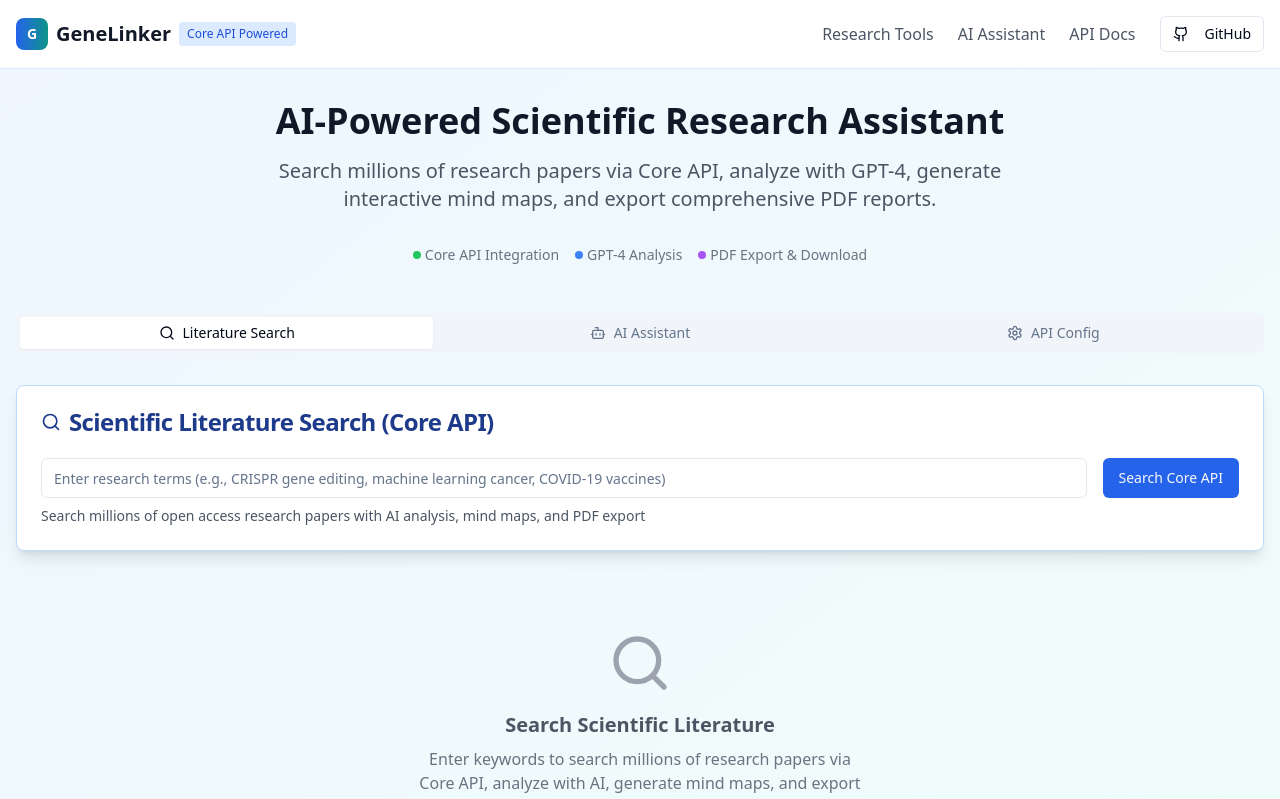
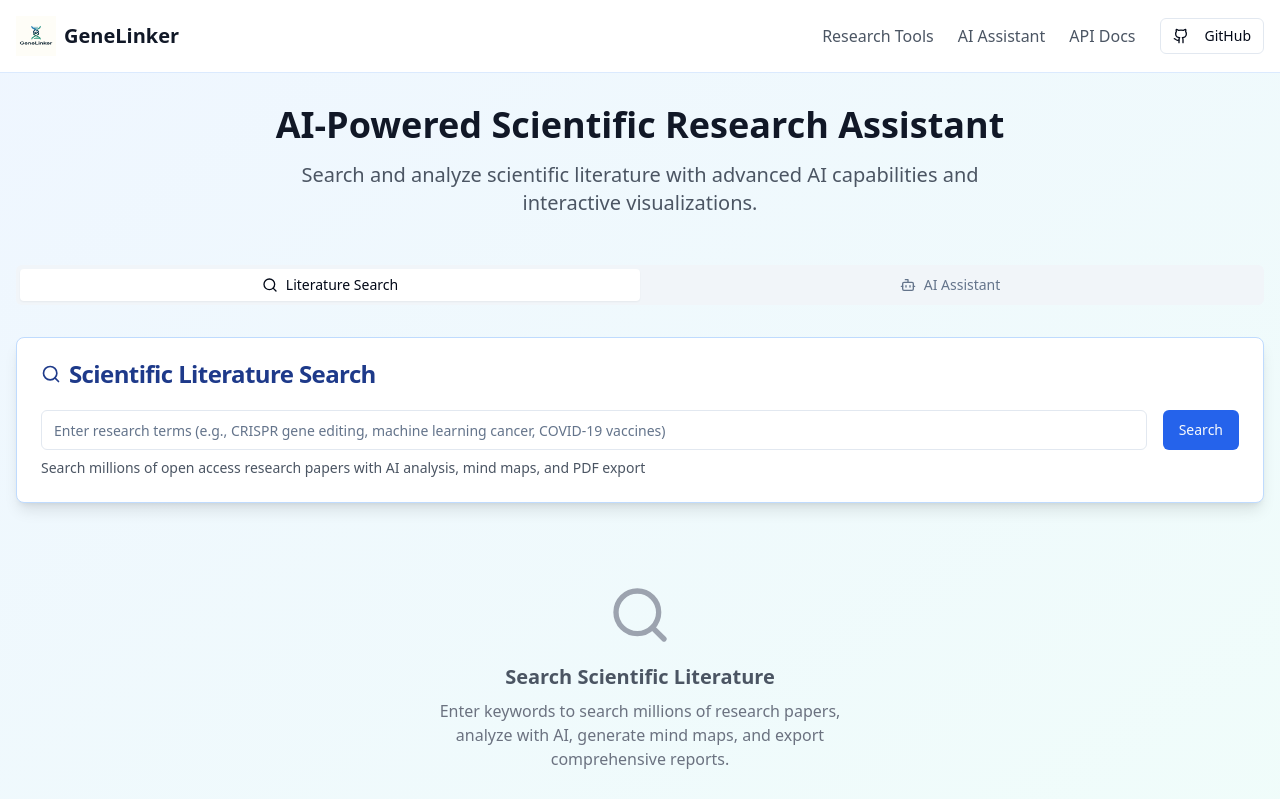
Before and after one commit to godofghost-007/gene-linker-ai-nexus, a React (Vite) app: page / in a window 1280 px wide. Shown: the top 799 px of the page. Built offline with nearby package versions, Linux system fonts and the light colour scheme.

Commit message:
Refactor: Update logo and UI text
Replaced the "G" in the logo with the GeneLinker logo, removed unnecessary text from the frontend, and removed the API config tab.

```diff
--- a/src/components/ElizaPlugin.tsx
+++ b/src/components/ElizaPlugin.tsx
@@ -1,4 +1,3 @@
-
 import { useState } from "react";
 import { Card, CardContent, CardHeader, CardTitle } from "@/components/ui/card";
 import { Input } from "@/components/ui/input";
@@ -165,7 +164,7 @@ const ElizaPlugin = () => {
         <CardHeader>
           <CardTitle className="flex items-center gap-2 text-purple-900">
             <MessageCircle className="w-5 h-5" />
-            AI Research Assistant (GPT-4 Powered)
+            AI Research Assistant
           </CardTitle>
         </CardHeader>
         <CardContent>
@@ -246,7 +245,7 @@ const ElizaPlugin = () => {
         <CardHeader>
           <CardTitle className="flex items-center gap-2 text-indigo-900">
             <Link className="w-5 h-5" />
-            Gene Literature Analysis (AI Enhanced)
+            Gene Literature Analysis
           </CardTitle>
         </CardHeader>
         <CardContent>
--- a/src/pages/Index.tsx
+++ b/src/pages/Index.tsx
@@ -1,3 +1,4 @@
+
 import { useState } from "react";
 import { Card, CardContent, CardHeader, CardTitle } from "@/components/ui/card";
 import { Input } from "@/components/ui/input";
@@ -6,9 +7,8 @@ import { useToast } from "@/hooks/use-toast";
 import { Skeleton } from "@/components/ui/skeleton";
 import { Tabs, TabsContent, TabsList, TabsTrigger } from "@/components/ui/tabs";
 import { Badge } from "@/components/ui/badge";
-import { Search, Download, Github, Lightbulb, FileText, Bot, Settings, ExternalLink, BookOpen, Brain } from "lucide-react";
+import { Search, Download, Github, Lightbulb, FileText, Bot, ExternalLink, BookOpen, Brain } from "lucide-react";
 import ElizaPlugin from "@/components/ElizaPlugin";
-import ApiConfig from "@/components/ApiConfig";
 import EnhancedMindMap from "@/components/EnhancedMindMap";
 import { searchCoreAPI, analyzePaperWithCore, downloadPaperPDF } from "@/utils/coreApiService";
 import { exportAnalysisToPDF } from "@/utils/pdfExport";
@@ -69,12 +69,12 @@ const Index = () => {
 
       toast({
         title: "Search completed",
-        description: `Found ${response.total_results} papers via Core API`,
+        description: `Found ${response.total_results} papers`,
       });
     } catch (error) {
       toast({
         title: "Search failed",
-        description: "Unable to fetch papers from Core API. Please try again.",
+        description: "Unable to fetch papers. Please try again.",
         variant: "destructive",
       });
     } finally {
@@ -174,11 +174,12 @@ const Index = () => {
         <div className="container mx-auto px-4 py-4">
           <div className="flex items-center justify-between">
             <div className="flex items-center space-x-2">
-              <div className="w-8 h-8 bg-gradient-to-r from-blue-600 to-teal-600 rounded-lg flex items-center justify-center">
-                <span className="text-white font-bold text-sm">G</span>
-              </div>
+              <img
+                src="/lovable-uploads/95eed986-cbe2-4cff-bcac-bfd6e297178e.png"
+                alt="GeneLinker Logo"
+                className="w-10 h-10"
+              />
               <h1 className="text-xl font-bold text-gray-900">GeneLinker</h1>
-              <span className="text-xs bg-blue-100 text-blue-700 px-2 py-1 rounded">Core API Powered</span>
             </div>
             <nav className="hidden md:flex items-center space-x-6">
               <a href="#" className="text-gray-600 hover:text-blue-600 transition-colors">Research Tools</a>
@@ -200,27 +201,13 @@ const Index = () => {
             AI-Powered Scientific Research Assistant
           </h2>
           <p className="text-xl text-gray-600 mb-8 max-w-3xl mx-auto">
-            Search millions of research papers via Core API, analyze with GPT-4, generate interactive mind maps, and export comprehensive PDF reports.
+            Search and analyze scientific literature with advanced AI capabilities and interactive visualizations.
           </p>
-          <div className="flex justify-center gap-4 text-sm text-gray-500">
-            <span className="flex items-center gap-1">
-              <span className="w-2 h-2 bg-green-500 rounded-full"></span>
-              Core API Integration
-            </span>
-            <span className="flex items-center gap-1">
-              <span className="w-2 h-2 bg-blue-500 rounded-full"></span>
-              GPT-4 Analysis
-            </span>
-            <span className="flex items-center gap-1">
-              <span className="w-2 h-2 bg-purple-500 rounded-full"></span>
-              PDF Export & Download
-            </span>
-          </div>
         </div>
 
         {/* Main Content Tabs */}
         <Tabs defaultValue="search" className="w-full">
-          <TabsList className="grid w-full grid-cols-3 mb-8">
+          <TabsList className="grid w-full grid-cols-2 mb-8">
             <TabsTrigger value="search" className="flex items-center gap-2">
               <Search className="w-4 h-4" />
               Literature Search
@@ -228,10 +215,6 @@ const Index = () => {
             <TabsTrigger value="eliza" className="flex items-center gap-2">
               <Bot className="w-4 h-4" />
               AI Assistant
-            </TabsTrigger>
-            <TabsTrigger value="config" className="flex items-center gap-2">
-              <Settings className="w-4 h-4" />
-              API Config
             </TabsTrigger>
           </TabsList>
 
@@ -241,7 +224,7 @@ const Index = () => {
               <CardHeader>
                 <CardTitle className="flex items-center gap-2 text-blue-900">
                   <Search className="w-5 h-5" />
-                  Scientific Literature Search (Core API)
+                  Scientific Literature Search
                 </CardTitle>
               </CardHeader>
               <CardContent>
@@ -259,7 +242,7 @@ const Index = () => {
                     disabled={isLoading}
                     className="bg-blue-600 hover:bg-blue-700"
                   >
-                    {isLoading ? "Searching..." : "Search Core API"}
+                    {isLoading ? "Searching..." : "Search"}
                   </Button>
                 </div>
                 <p className="text-sm text-gray-600 mt-2">
@@ -267,7 +250,7 @@ const Index = () => {
                 </p>
                 {totalResults > 0 && (
                   <p className="text-sm text-blue-600 mt-1 font-medium">
-                    Found {totalResults.toLocaleString()} papers in Core database
+                    Found {totalResults.toLocaleString()} papers
                   </p>
                 )}
               </CardContent>
@@ -467,7 +450,7 @@ const Index = () => {
                   Search Scientific Literature
                 </h3>
                 <p className="text-gray-500 max-w-md mx-auto">
-                  Enter keywords to search millions of research papers via Core API, analyze with AI, generate mind maps, and export comprehensive reports.
+                  Enter keywords to search millions of research papers, analyze with AI, generate mind maps, and export comprehensive reports.
                 </p>
               </div>
             )}
@@ -476,16 +459,12 @@ const Index = () => {
           <TabsContent value="eliza">
             <ElizaPlugin />
           </TabsContent>
-
-          <TabsContent value="config">
-            <ApiConfig />
-          </TabsContent>
         </Tabs>
 
         {/* Footer Note */}
         <div className="mt-16 text-center">
           <p className="text-sm text-gray-500">
-            GeneLinker AI • Powered by Core API & OpenAI GPT-4 • Real-time research analysis • PDF export & download • Built for Open Science
+            GeneLinker AI • Real-time research analysis • PDF export & download • Built for Open Science
           </p>
         </div>
       </div>
```
Also changed, not shown: public/lovable-uploads/95eed986-cbe2-4cff-bcac-bfd6e297178e.png (added).
